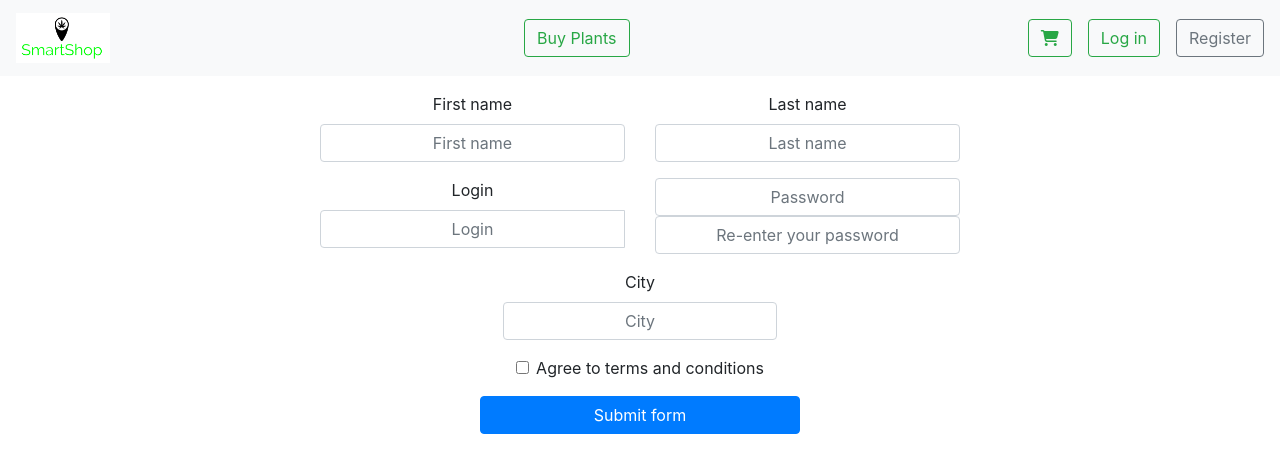
After one commit to Toorain/WheatShop, a PHP site: template templates/Front/register.twig in a window 1280 px wide. The commit adds this page. Shown: the top 473 px of the page. Run offline with PHP 8.4, Linux system fonts and the light colour scheme; the template is opened without the code that fills it, so the values that code supplies are empty; some libraries are stand-ins or nearby versions.

Commit message:
Register update
You can create an account now. Yay.

```diff
--- a/includes/Autoloader.php
+++ b/includes/Autoloader.php
@@ -21,3 +21,5 @@ class Autoloader{
     }
 
 }
+
+Autoloader::register();
--- a/includes/class/basket.class.php
+++ b/includes/class/basket.class.php
@@ -2,7 +2,7 @@
 
 class basket
 {
-  private $_basketContent;
+  public $_basketContent;
 
   function addProduct($id, $ref, $qte, $img, $price, $name){
 
--- a/public/css/style.css
+++ b/public/css/style.css
@@ -13,6 +13,10 @@ html, body{
 
 .bold{
 	font-weight: bold;
+}
+
+.card{
+  margin-bottom: 50px;
 }
 
 .card-text{
--- a/templates/Front/basket.twig
+++ b/templates/Front/basket.twig
@@ -41,10 +41,10 @@
         </td>
         <td data-th="Subtotal" class="text-center">{{ item['price'] * item['qte'] }} € </td>
         <td class="actions" data-th="">
-          <a href="" class="btn btn-info btn-sm"><i class="fa fa-refresh"></i></a>
+          <button href="" class="btn btn-info btn-sm"><i class="fa fa-refresh"></i></button>
           <form action="delProduct.php" method="POST">
-            <input type='submit' class="btn btn-danger btn-sm"><i class="fa fa-trash-o"></i></input>
             <input type="hidden" name="itemRef" value='{{ item['ref'] }}'>
+            <button type="submit" class="btn btn-danger btn-sm"><i class="fa fa-trash-o"></i></button>
           </form>
         </td>
       </tr>
--- a/templates/Front/header.twig
+++ b/templates/Front/header.twig
@@ -4,26 +4,23 @@
     <button aria-controls="navbarSupportedContent" aria-expanded="false" aria-label="Toggle navigation" class="navbar-toggler" data-target="#navbarSupportedContent" data-toggle="collapse" type="button">
       <span class="navbar-toggler-icon"></span>
     </button>
-
     <div class="collapse navbar-collapse" id="navbarSupportedContent">
-            <ul class="navbar-nav mr-auto">
-                <li class="nav-item">
-                    <a class="nav-link" href="?p=Sativa">Parfumee</a>
+      <ul class="navbar-nav mr-auto"></ul>
+      <ul class="navbar-nav">
+        <li><a class="btn btn-outline-success my-2 my-sm-0 ml-auto mr-auto" href="?p=strains" role="button">Buy Plants</a></li>
+      </ul>
+      <ul class="navbar-nav ml-auto">
+        <li><a class="btn btn-outline-success mr-lg-3 h-100" href="?p=basket" type="button"><i class="fas fa-shopping-cart mt-1"></i></a>
         </li>
-                <li class="nav-item">
-                    <a class="nav-link" href="?p=Indica">Belle</a>
-                </li>
-                <li class="nav-item">
-                    <a class="nav-link" href="?p=Hybrid">Gentille</a>
-                </li>
+        <li><a class="btn btn-outline-success ml-auto my-2 my-sm-0 mr-lg-3" href="{% if session %}logout.php{% else %}?p=login{% endif %}" role="button">
+          {% if session %}Log out{% else %}Log in{% endif %}
+        </a></li>
+        {% if session %}
+          <li><a class="btn btn-outline-success my-2 my-sm-0 mr-lg-3" href="?p=account" role="button">My Account</a></li>
+          {% else %}
+          <li><a class="btn btn-outline-secondary" href="?p=register">Register</a></li>
+        {% endif %}
       </ul>
-            <a class="btn btn-outline-success my-2 my-sm-0 mr-auto" href="?p=strains" role="button">Buy Plants</a>
-            <a class="btn btn-lg resize-icon" href="?p=basket" type="button">
-                <span aria-hidden="true" class="glyphicon"><img alt="weed basket" src="./public/img/weedBasket.png"></span>
-            </a>
-            <a class="btn btn-outline-success ml-3 my-2 my-sm-0" href="{% if session %}logout.php{% else %}?p=login{% endif %}" role="button">{% if session %}Log out{% else %}Log in{% endif %}
-             </a>
-            {% if session %}<a class="btn btn-outline-success my-2 my-sm-0 ml-3" href="?p=account" role="button">My Account</a>{% else %}{% endif %}
     </div>
   </nav>
 </header>
--- a/templates/Front/item.twig
+++ b/templates/Front/item.twig
@@ -26,7 +26,7 @@
 										<input type="hidden" name="itemImg" value="{{ strain.img }}">
 										<input type="hidden" name="itemPrice" value="{{ strain.price }}">
 										<input name="itemcount" id="itemscount" type="number" class="form-control text-center col-sm-3" value="1">
-										<button name="addCart" class="btn resize-icon col-sm-6 btn-outline-success text-center">ADD TO CART</button>
+										<button name="addCart" class="btn btn-outline-success text-center"><i class="fas fa-cart-arrow-down"></i></button>
 									</form>
 								</div>
 				      </div>
--- /dev/null
+++ b/templates/Front/register.twig
@@ -0,0 +1,97 @@
+{% extends "layout.twig" %}
+
+{% block register %}
+{% if logged == 1 %}
+	<div class="alert alert-danger success-alert" role="alert">
+    <p>These logs already exists</p>
+	</div>
+  {% elseif logged == 2 %}
+  <div class="alert alert-success success-alert" role="alert">
+		<p>Your logs are created, you can now log in</p>
+	</div>
+{% endif %}
+<form class="needs-validation" action="register.php" method="post" novalidate>
+  <div class="form-row d-flex flex-column w-50 m-auto">
+    <div class="row">
+      <div class="col-md-6 mb-3">
+        <label for="firstName">First name</label>
+        <input type="text" class="form-control" id="firstName" name="firstName" placeholder="First name" required>
+        <div class="valid-feedback">
+          Looks good!
+        </div>
+      </div>
+      <div class="col-md-6 mb-3">
+        <label for="lastName">Last name</label>
+        <input type="text" class="form-control" id="lastName" name="lastName" placeholder="Last name" required>
+        <div class="valid-feedback">
+          Looks good!
+        </div>
+      </div>
+    </div>
+    <div class="row">
+      <div class="col-md-6 mb-3">
+        <label for="login">Login</label>
+        <div class="input-group">
+          <input type="text" class="form-control" id="login" name="login" placeholder="Login" aria-describedby="inputGroupPrepend" required>
+          <div class="invalid-feedback">
+            Please choose a username.
+          </div>
+        </div>
+      </div>
+      <div class="col-md-6 mb-3">
+        <input type="password" class="form-control" id="password" name="password" placeholder="Password" aria-describedby="inputGroupPrepend" required>
+        <div class="invalid-feedback">
+          Please choose a password.
+        </div>
+        <input type="password" class="form-control" id="passwordCheck" name="passwordCheck" placeholder="Re-enter your password" aria-describedby="inputGroupPrepend" required>
+        <div class="invalid-feedback">
+          Please repeat your password.
+        </div>
+      </div>
+    </div>
+    <div class="row m-auto">
+      <div class="form-row">
+        <div class="col-md-12 mb-3">
+          <label for="city">City</label>
+          <input type="text" class="form-control" id="city" name="city" placeholder="City" required>
+          <div class="invalid-feedback">
+            Please provide a valid city.
+          </div>
+        </div>
+      </div>
+    </div>
+    <div class="form-group">
+      <div class="form-check">
+        <input class="form-check-input" type="checkbox" id="invalidCheck" required>
+        <label class="form-check-label" for="invalidCheck">
+          Agree to terms and conditions
+        </label>
+        <div class="invalid-feedback">
+          You must agree before submitting.
+        </div>
+      </div>
+    </div>
+    <button class="btn btn-primary col-6 m-auto" type="submit">Submit form</button>
+  </div>
+</form>
+<script>
+// Example starter JavaScript for disabling form submissions if there are invalid fields
+(function() {
+  'use strict';
+  window.addEventListener('load', function() {
+    // Fetch all the forms we want to apply custom Bootstrap validation styles to
+    var forms = document.getElementsByClassName('needs-validation');
+    // Loop over them and prevent submission
+    var validation = Array.prototype.filter.call(forms, function(form) {
+      form.addEventListener('submit', function(event) {
+        if (form.checkValidity() === false) {
+          event.preventDefault();
+          event.stopPropagation();
+        }
+        form.classList.add('was-validated');
+      }, false);
+    });
+  }, false);
+})();
+</script>
+{% endblock %}
--- a/templates/layout.twig
+++ b/templates/layout.twig
@@ -5,7 +5,7 @@
         <meta charset="utf-8">
         <meta name="description" content="">
         <meta name="viewport" content="width=device-width, initial-scale=1">
-        <title>SmartShop - {{ title }}</title>
+        <title>SmartShop</title>
         <link rel="stylesheet" href="public/css/style.css">
         <link rel="author" href="humans.txt">
         {% include "Front/bootstrap.twig" %}
@@ -21,6 +21,8 @@
         {% block contentHybrid %}{% endblock %}
         {% block contentItem %}{% endblock %}
         {% block contentAllStrains %}{% endblock %}
+        {% block register %}{% endblock %}
 		{% include "Front/footer.twig" %}
+        <script src="https://kit.fontawesome.com/fd6d042b55.js"></script>
     </body>
 </html>
```
Also changed, not shown: basketVerif.php (added, +19 -0 lines), includes/class/database.class.php (+30 -0 lines), index.php (+12 -24 lines), isLogged.php (added, +20 -0 lines), register.php (added, +21 -0 lines), public/fonts/svg/cart-arrow-down-solid.svg (added). Lines whose indentation alone changed are shown as unchanged.
